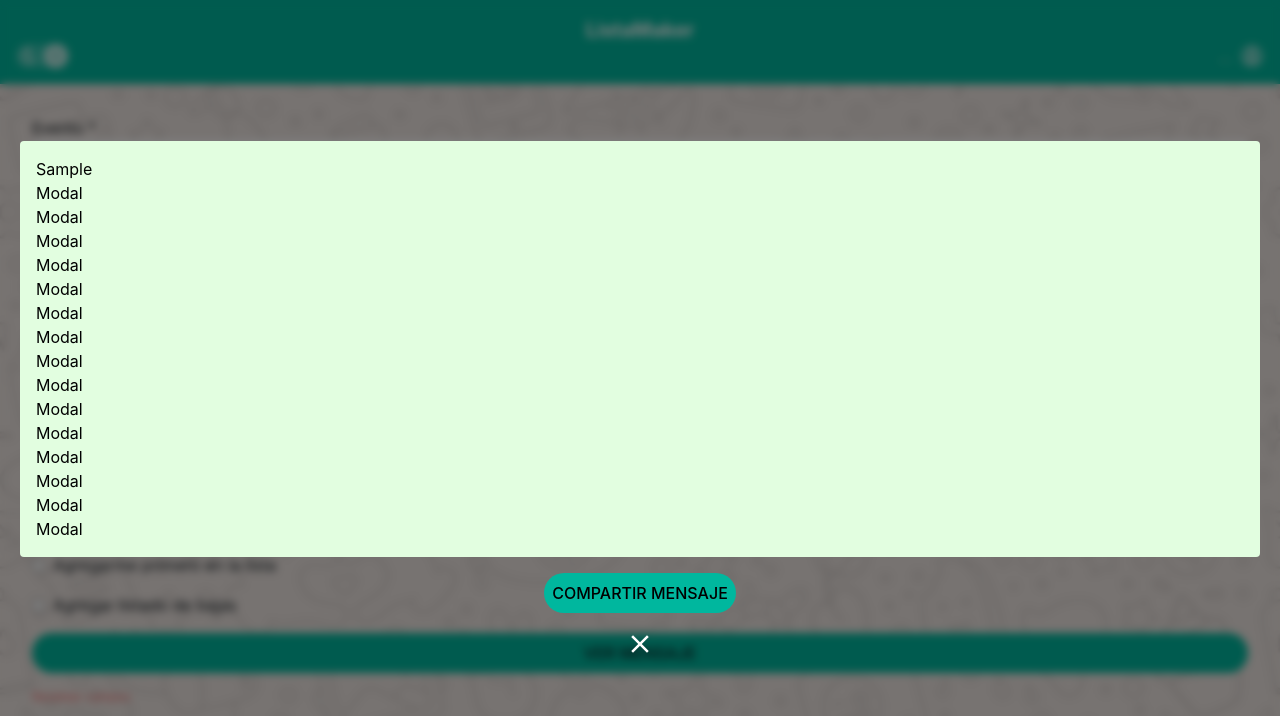
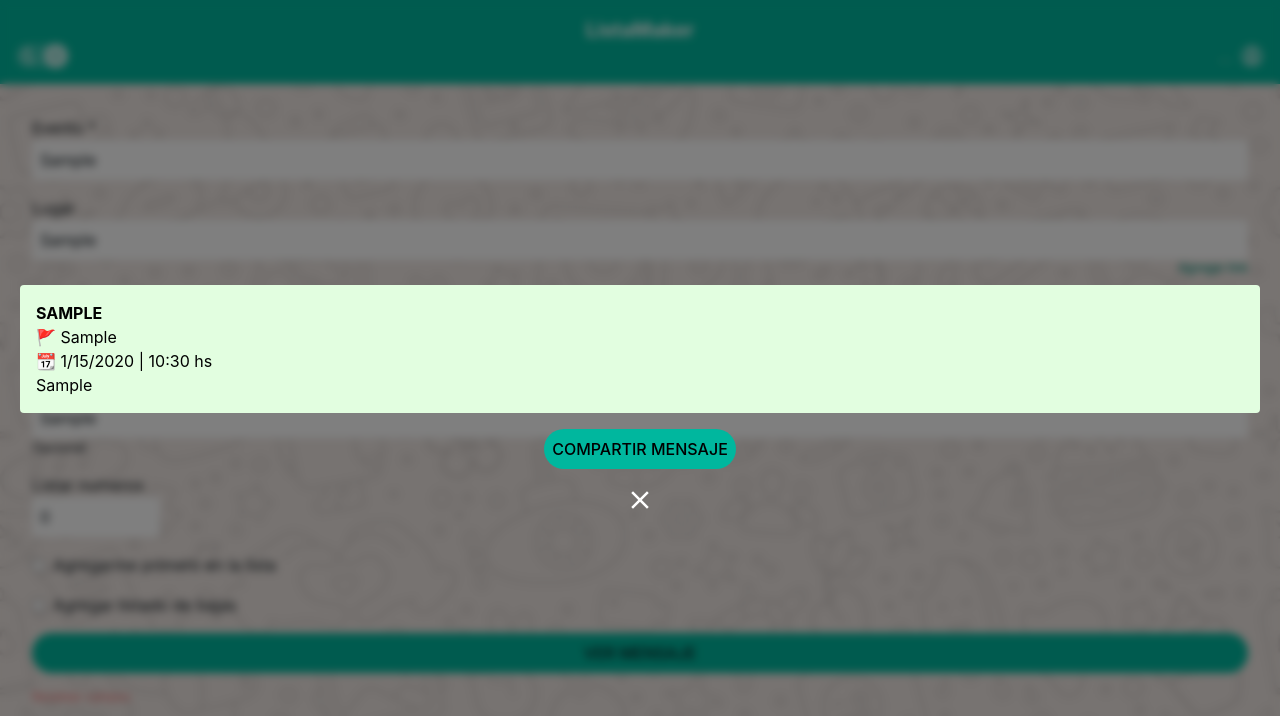
Before and after one commit to mateowebdev/wapp-list-maker, a React (Vite) app: page / in a window 1280 px wide. Both pictures are taken after typing "Sample", "Sample", "2020-01-15", "10:30", "Sample" into the empty fields and a click on the button "VER MENSAJE". Shown: the top 716 px of the page. Built offline with nearby package versions, Linux system fonts and the light colour scheme.

Commit message:
modal texts

```diff
--- a/src/components/main/Main.jsx
+++ b/src/components/main/Main.jsx
@@ -71,9 +71,7 @@ export default function Main({ evento, handleEvento }) {
     if (campo === "listado") {
       valor = parseInt(valor);
     }
-    if (campo === "dia") {
-      valor = new Date(valor.replaceAll("-", "/")).toLocaleDateString();
-    }
+
     if (campo === "maps") {
       console.log("mapasss");
       valor = valor.split(" ").find(item => item.includes('https'));
--- a/src/components/modal/Modal.jsx
+++ b/src/components/modal/Modal.jsx
@@ -1,26 +1,39 @@
 import { MdClose } from "react-icons/md";
-export default function Modal({evento, handleModal }) {
+export default function Modal({ evento, handleModal }) {
+  const {
+    nombre,
+    lugar,
+    maps,
+    dia,
+    hora,
+    descripcion,
+    listado,
+    primero,
+    listaBajas,
+  } = evento;
+
   return (
-    <div className="bg-black bg-opacity-50 backdrop-filter backdrop-blur-sm w-full min-h-screen p-5 absolute flex flex-col justify-center items-center gap-4">
-      <div className="bg-fondo-claro rounded w-full p-4">
-        <h1>{evento.nombre}</h1>
-        <h1>Modal</h1>
-        <h1>Modal</h1>
-        <h1>Modal</h1>
-        <h1>Modal</h1>
-        <h1>Modal</h1>
-        <h1>Modal</h1>
-        <h1>Modal</h1>
-        <h1>Modal</h1>
-        <h1>Modal</h1>
-        <h1>Modal</h1>
-        <h1>Modal</h1>
-        <h1>Modal</h1>
-        <h1>Modal</h1>
-        <h1>Modal</h1>
-        <h1>Modal</h1>
+    <div
+      className="bg-black bg-opacity-50 backdrop-filter backdrop-blur-sm w-full h-full p-5 absolute flex flex-col justify-center items-center gap-4"
+      style={{
+        minHeight: "100svh",
+      }}
+    >
+      <div className="bg-fondo-claro dark:bg-dark-fondo-claro dark:text-dark-gris rounded w-full p-4">
+        <p className="font-bold uppercase">{nombre}</p>
+        {lugar && <p>🚩 {lugar}</p>}
+        {maps && <p>{maps}</p>}
+        {dia && (
+          <p>
+            📆 {new Date(dia.replaceAll("-", "/")).toLocaleDateString()} |{" "}
+            {hora} hs
+          </p>
+        )}
+        {descripcion && <p>{descripcion}</p>}
       </div>
-      <button className="uppercase rounded-full bg-wapp-verde font-medium p-2">Compartir mensaje</button>
+      <button className="uppercase rounded-full bg-wapp-verde font-medium p-2">
+        Compartir mensaje
+      </button>
       <MdClose onClick={handleModal} className="text-3xl text-white" />
     </div>
   );
```
